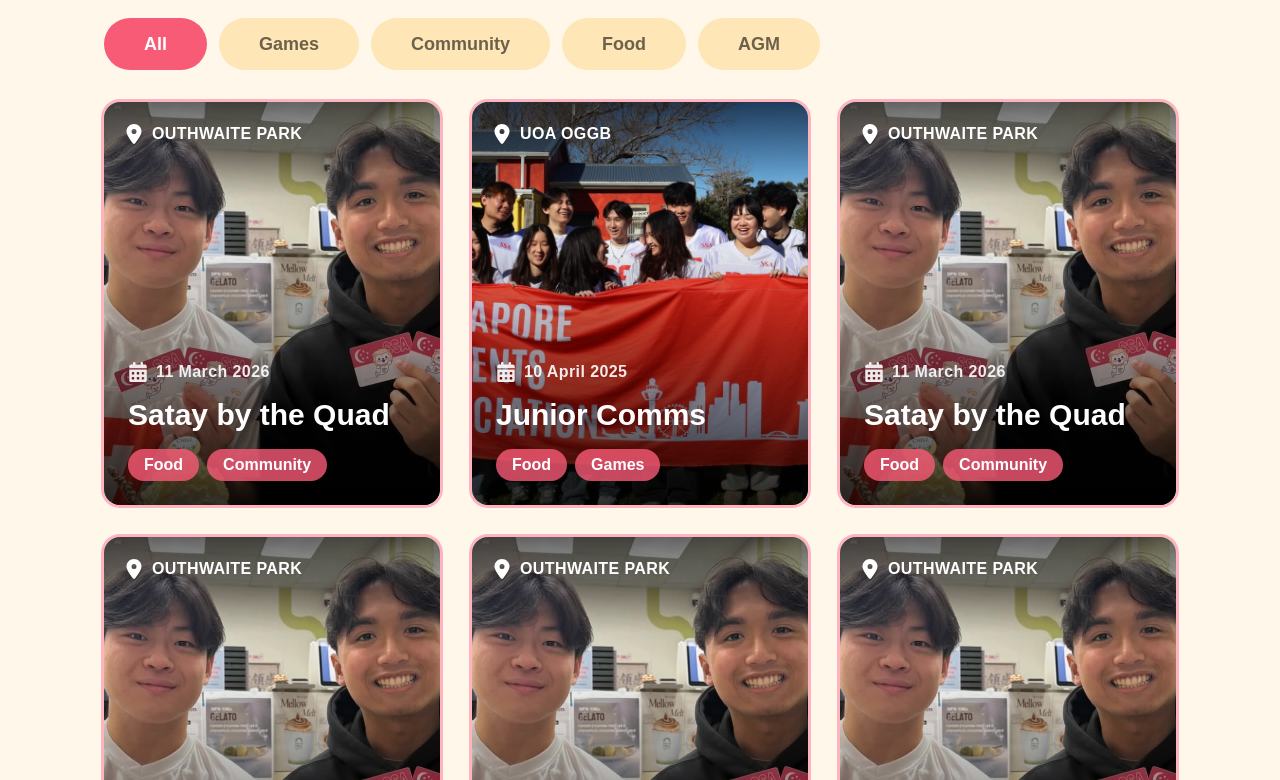
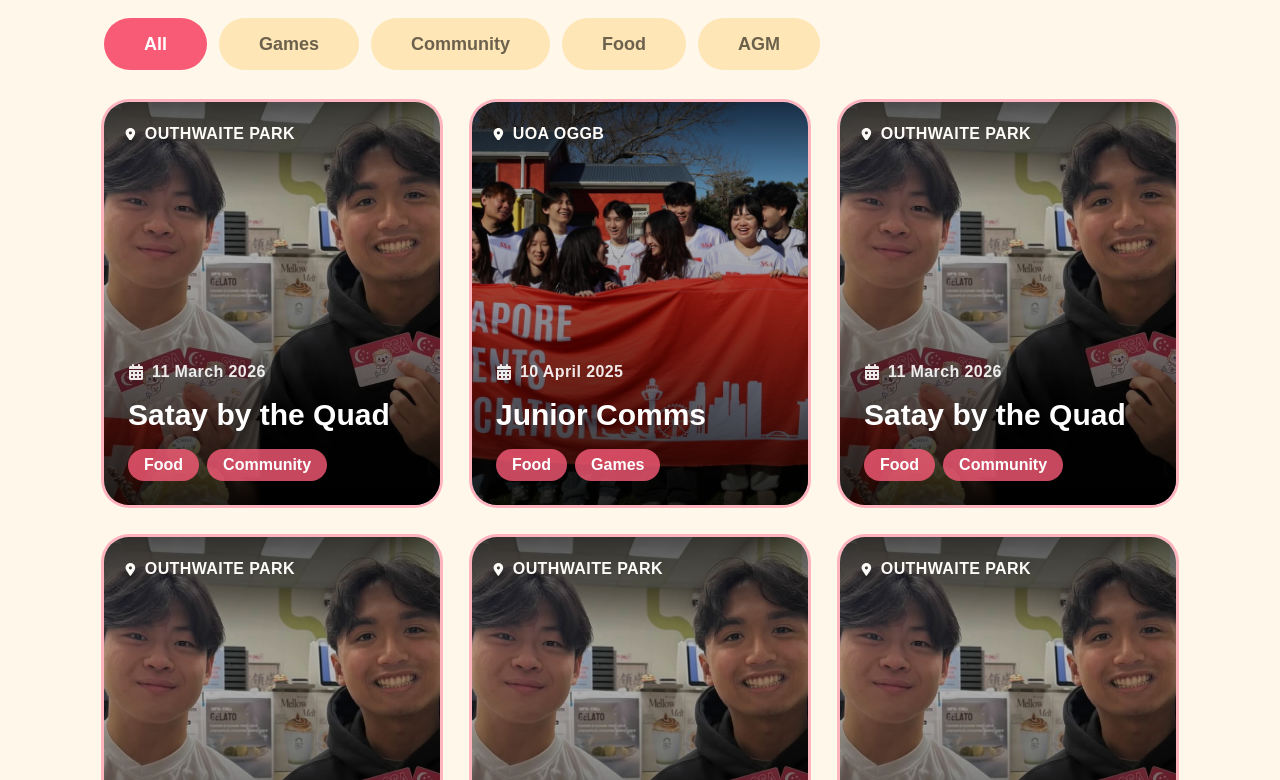
Before and after one commit to UoaWDCC/ssa, a Next.js app in the folder web/: page /events in a window 1280 px wide. Shown: the part 1480-2260 px from the top of the page. Built offline with nearby package versions, Linux system fonts and the light colour scheme; a web font is replaced by a local one.

Commit message:
fix: small UI fixes for pastEventCard

```diff
--- a/web/src/app/events/_components/PastEventCard.tsx
+++ b/web/src/app/events/_components/PastEventCard.tsx
@@ -39,23 +39,31 @@ export default function PastEventCard({ event }: Readonly<PastEventCardProps>) {
     <Link
       href={`/events/${slug}/gallery`}
       aria-label={`See photos for ${name} on ${formattedDate} at ${location}`}
-      className="group relative block aspect-[5/6] overflow-hidden rounded-2xl ring-[3px] ring-ssa-red-lighter transition-all duration-300 hover:ring-4 hover:ring-ssa-red focus-visible:outline-none focus-visible:ring-4 focus-visible:ring-ssa-red"
+      className="group relative block aspect-5/6 overflow-hidden rounded-[25px] ring-[3px] ring-ssa-red-lighter transition-all duration-300 hover:ring-4 hover:ring-ssa-red focus-visible:outline-none focus-visible:ring-4 focus-visible:ring-ssa-red"
     >
       <Image
         src={thumbnail}
         alt={thumbnailAlt}
         fill
         sizes="(max-width: 640px) 100vw, (max-width: 1024px) 50vw, 33vw"
-        className="object-cover transition-all duration-500 group-hover:scale-105 group-hover:blur-[2px] group-hover:brightness-75"
+        className="object-cover transition-all duration-500 group-hover:scale-105 group-hover:blur-[6px] group-hover:brightness-65 group-hover:opacity-80"
+      />
+
+      <div
+        aria-hidden="true"
+        className="pointer-events-none absolute inset-0 bg-black/25"
       />
 
       {/* Top gradient + location */}
       <div
         aria-hidden="true"
-        className="pointer-events-none absolute inset-x-0 top-0 h-24 bg-gradient-to-b from-black/60 to-transparent"
+        className="pointer-events-none absolute inset-x-0 top-0 h-24 bg-linear-to-b from-black/60 to-transparent"
       />
-      <div className="absolute left-5 top-5 flex items-center gap-2 text-white">
-        <FaLocationDot className="h-5 w-5" aria-hidden="true" />
+      <div className="absolute left-5 top-5 flex items-center gap-2 text-ssa-white">
+        <FaLocationDot
+          className="h-[0.8em] w-[0.8em] shrink-0"
+          aria-hidden="true"
+        />
         <span className="font-averia text-base font-bold uppercase tracking-wide">
           {location}
         </span>
@@ -64,11 +72,14 @@ export default function PastEventCard({ event }: Readonly<PastEventCardProps>) {
       {/* Bottom gradient + info */}
       <div
         aria-hidden="true"
-        className="pointer-events-none absolute inset-x-0 bottom-0 h-2/3 bg-gradient-to-t from-black/80 via-black/40 to-transparent"
+        className="pointer-events-none absolute inset-x-0 bottom-0 h-2/3 bg-linear-to-t from-black/80 via-black/40 to-transparent"
       />
       <div className="absolute inset-x-0 bottom-0 flex flex-col gap-3 p-6">
         <div className="flex items-center gap-2 text-white/90">
-          <FaCalendarDays className="h-5 w-5" aria-hidden="true" />
+          <FaCalendarDays
+            className="h-[1em] w-[1em] shrink-0"
+            aria-hidden="true"
+          />
           <time
             dateTime={date}
             className="font-averia text-base font-bold tracking-wide"
@@ -97,7 +108,10 @@ export default function PastEventCard({ event }: Readonly<PastEventCardProps>) {
       <div className="pointer-events-none absolute inset-0 flex items-center justify-center opacity-0 transition-opacity duration-500 group-hover:opacity-100 group-focus-visible:opacity-100">
         <span className="flex items-center gap-2.5 rounded-full bg-ssa-red px-8 py-3.5 font-averia text-xl font-bold text-white shadow-lg">
           See Photos
-          <FaArrowRight className="h-6 w-6" aria-hidden="true" />
+          <FaArrowRight
+            className="h-[1em] w-[1em] shrink-0"
+            aria-hidden="true"
+          />
         </span>
       </div>
     </Link>
```
